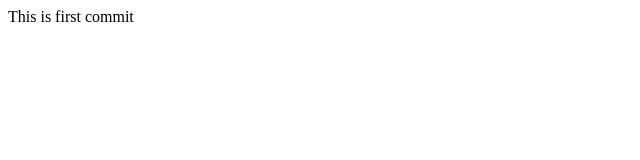
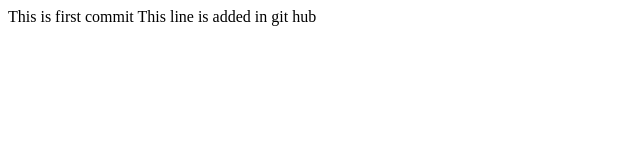
Before and after one commit to ElenaZabolockaya/test_git, a plain HTML site: page index.html in a window 1280 px wide. Shown: the whole page, without its empty margins (0-640 px from the left). Drawn offline with Linux system fonts and the light colour scheme.

Commit message:
Update index.html

```diff
--- a/index.html
+++ b/index.html
@@ -8,6 +8,8 @@
 
 This is first commit
 
+This line is added in git hub
+
 
 
 </body>
```
